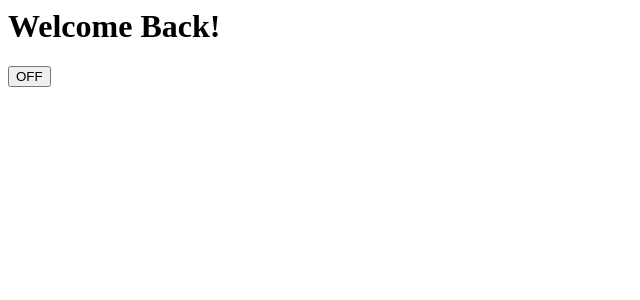
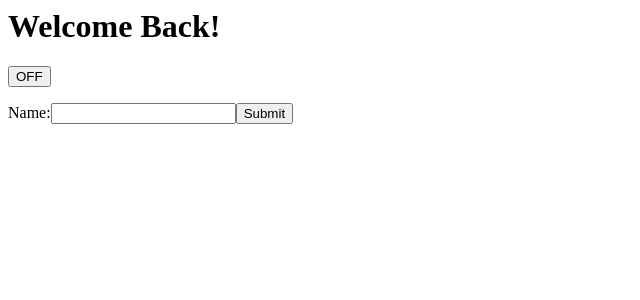
Before and after one commit to AdilKhn/hello-react, a React (Create React App) app: page / in a window 1280 px wide. Shown: the top 300 px of the page, without its empty margins (0-640 px from the left). Built offline with nearby package versions, Linux system fonts and the light colour scheme.

Commit message:
Adds A new Input Form Component - next wire up to make POST

```diff
--- /dev/null
+++ b/src/components/NameInput.js
@@ -0,0 +1,34 @@
+import React from 'react';
+export default class NameInput extends React.Component {
+
+  constructor(props){
+    super(props);
+    this.state = {value: ''}
+
+    this.handleChange = this.handleChange.bind(this);
+    this.handleSubmit = this.handleSubmit.bind(this);
+  }
+
+  handleChange(event){
+    console.log('new value is ' + event.target.value);
+    this.setState({value: event.target.value});
+  }
+
+  handleSubmit(event) {
+    alert("Change me to make a POST: " + this.state.value);
+    event.preventDefault();
+  }
+
+  render(){
+
+    return(
+      <form onSubmit={this.handleSubmit}>
+        <label>
+          Name:
+          <input type="text" value={this.state.value} onChange={this.handleChange} />
+        </label>
+        <input type="submit" value="Submit" />
+      </form>
+    );
+  }
+}
--- a/src/index.js
+++ b/src/index.js
@@ -2,6 +2,7 @@ import React from 'react';
 import ReactDOM from 'react-dom';
 import Utils from './utils';
 import MyButton from './components/MyButton';
+import NameInput from './components/NameInput';
 
 
 
@@ -58,7 +59,8 @@ class Clock extends React.Component {
 ReactDOM.render(
   <div>
     <Greeting isLoggedIn={true}/>
-    <MyButton />
+    <MyButton/>
+    <NameInput/>
   </div>,
   document.getElementById('root')
 
```
